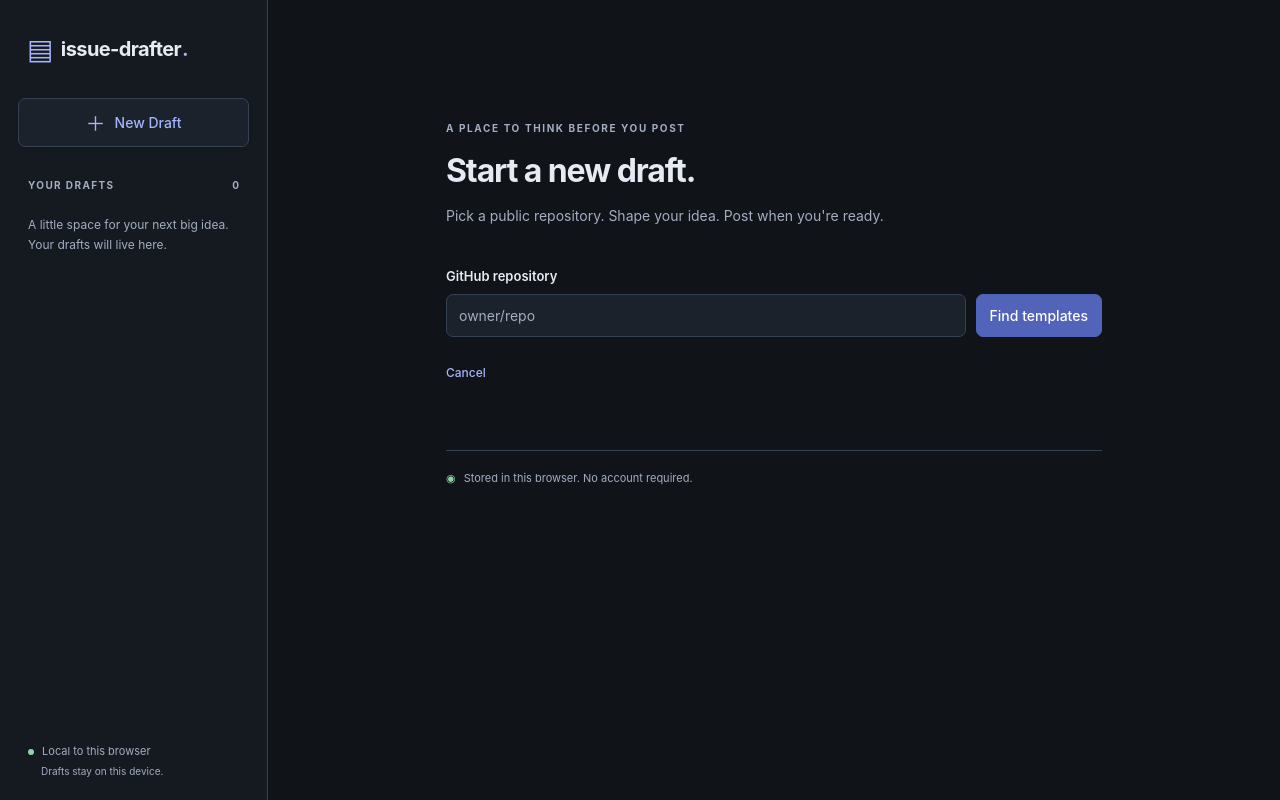
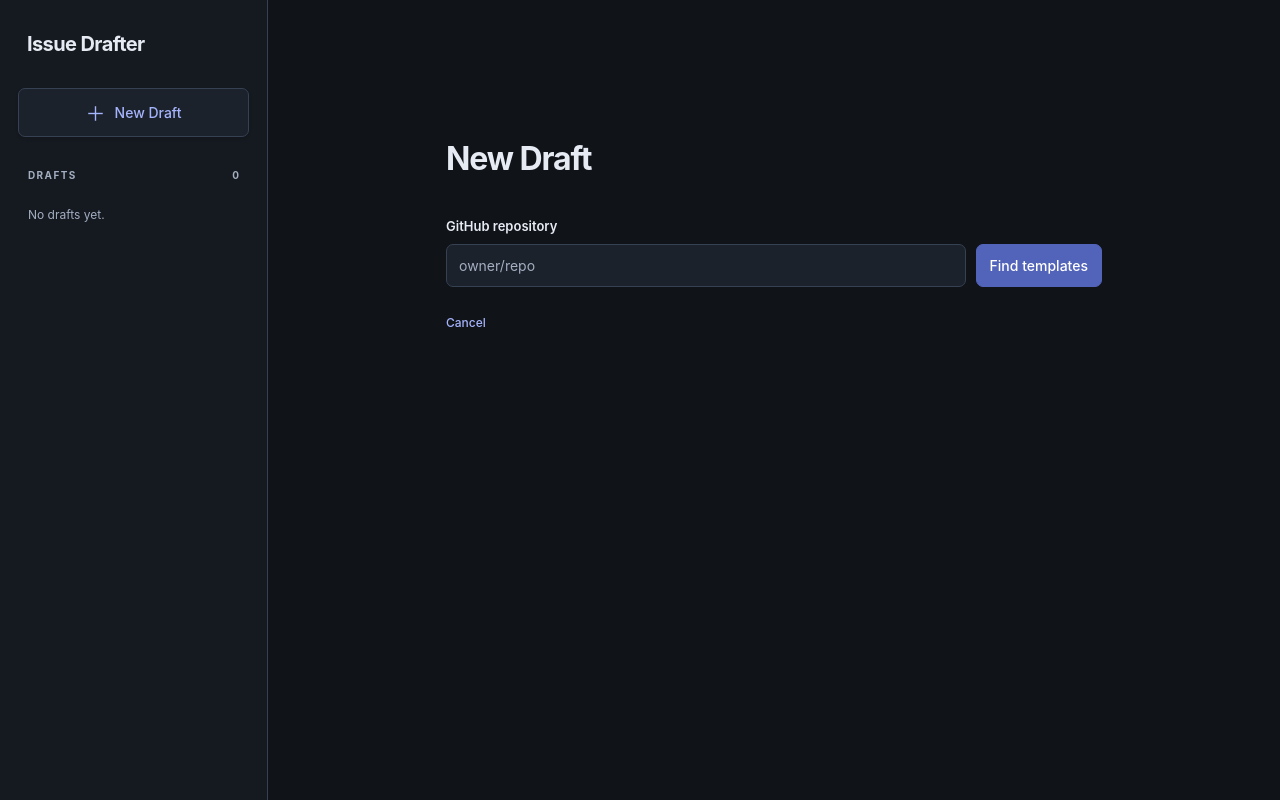
Before and after one commit to tamiroh/issue-drafter, a Svelte app: page / in a window 1280 px wide. Built offline with nearby package versions, Linux system fonts and the light colour scheme.

Commit message:
Simplify UI

```diff
--- a/index.html
+++ b/index.html
@@ -5,7 +5,7 @@
     <meta name="viewport" content="width=device-width, initial-scale=1.0" />
     <meta name="theme-color" content="#101318" />
     <meta name="color-scheme" content="dark" />
-    <title>issue-drafter</title>
+    <title>Issue Drafter</title>
   </head>
   <body>
     <div id="app"></div>
--- a/src/App.svelte
+++ b/src/App.svelte
@@ -118,18 +118,14 @@
 <svelte:window onbeforeunload={beforeUnload} />
 <div class="app-shell">
   <aside class="sidebar">
-    <a class="brand" href="./"
-      ><span class="brand-icon" aria-hidden="true">▤</span> issue-drafter<span
-        class="brand-dot">.</span
-      ></a
-    >
+    <a class="brand" href="./">Issue Drafter</a>
     <button
       class="new-draft"
       disabled={loading || loadFailed}
       onclick={() => (creating = true)}
       ><span aria-hidden="true">＋</span> New Draft</button
     >
-    <div class="sidebar-label">YOUR DRAFTS <span>{drafts.length}</span></div>
+    <div class="sidebar-label">DRAFTS <span>{drafts.length}</span></div>
     <nav aria-label="Drafts">
       {#each repositories as repository (repository)}
         <div class="repository-group">
@@ -166,15 +162,8 @@
           {/each}
         </div>
       {/each}
-      {#if !drafts.length}<p class="empty-list">
-          A little space for your next big idea.<br />Your drafts will live
-          here.
-        </p>{/if}
+      {#if !drafts.length}<p class="empty-list">No drafts yet.</p>{/if}
     </nav>
-    <div class="sidebar-bottom">
-      <span class="local-dot"></span> Local to this browser
-      <p>Drafts stay on this device.</p>
-    </div>
   </aside>
   <main>
     {#if error}<div class="global-error" role="alert">
@@ -194,8 +183,7 @@
           onchange={edit}
           onretry={() => current && save(current)}
         />{/key}{:else}<div class="empty-state">
-        <h1>Your next issue starts here.</h1>
-        <p>Create a draft to start writing.</p>
+        <h1>No draft selected</h1>
         <button class="primary" onclick={() => (creating = true)}
           >New Draft</button
         >
@@ -363,16 +351,6 @@
     padding: 0 9px;
   }
 
-  .brand-icon {
-    font-size: 28px;
-    color: var(--accent);
-  }
-
-  .brand-dot {
-    color: var(--accent);
-    margin-left: -7px;
-  }
-
   .new-draft {
     width: 100%;
     margin: 32px 0;
@@ -469,37 +447,8 @@
     padding: 12px 10px;
   }
 
-  .sidebar-bottom {
-    margin-top: auto;
-    padding: 50px 10px 0;
-    font-size: 11px;
-    color: var(--muted);
-  }
-
-  .sidebar-bottom p {
-    margin: 5px 0 0 13px;
-    font-size: 10px;
-    color: var(--muted);
-  }
-
-  .local-dot {
-    display: inline-block;
-    width: 6px;
-    height: 6px;
-    border-radius: 50%;
-    background: var(--success);
-    margin-right: 5px;
-  }
-
   main {
     min-width: 0;
-  }
-
-  :global(.eyebrow) {
-    font-size: 10px;
-    font-weight: 650;
-    letter-spacing: 1.6px;
-    color: var(--muted);
   }
 
   :global(.primary) {
@@ -592,10 +541,6 @@
       overflow: auto;
     }
 
-    .sidebar-bottom {
-      display: none;
-    }
-
     .repository-group {
       margin-top: 10px;
     }
--- a/src/Editor.svelte
+++ b/src/Editor.svelte
@@ -33,10 +33,7 @@
 </script>
 
 <header class="editor-header">
-  <div>
-    <div class="eyebrow">ISSUE DRAFT</div>
-    <div class="repo-title">{draft.repository}</div>
-  </div>
+  <div class="repo-title">{draft.repository}</div>
   <a class="button primary" href={url} target="_blank" rel="noopener noreferrer"
     >Open on GitHub <span aria-hidden="true">↗</span></a
   >
@@ -45,9 +42,7 @@
   <div class="editor-meta">
     <span>Template <strong>{draft.template ?? "No template"}</strong></span
     ><span class:error={status === "Save failed"} role="status"
-      >{status === "Saved"
-        ? "● Saved locally"
-        : status}{#if status === "Save failed"}
+      >{status === "Saved" ? "Saved" : status}{#if status === "Save failed"}
         <button class="text-button" onclick={onretry}>Retry</button>{/if}</span
     >
   </div>
@@ -59,7 +54,6 @@
   <input
     id="issue-title"
     class="title-input"
-    placeholder="Give your issue a clear title"
     value={draft.title}
     oninput={(event) => onchange("title", event.currentTarget.value)}
   />
@@ -80,25 +74,18 @@
   {#if preview}<div class="markdown preview" aria-label="Markdown preview">
       {#if draft.body}<!-- HTML is sanitized with DOMPurify in renderMarkdown. -->
         <!-- eslint-disable-next-line svelte/no-at-html-tags -->
-        {@html html}{:else}<p class="muted">
-          Your Markdown preview will appear here.
-        </p>{/if}
+        {@html html}{:else}<p class="muted">Nothing to preview.</p>{/if}
     </div>{:else}<textarea
       id="issue-body"
-      placeholder="Describe the problem, share some context, or propose an idea…"
       value={draft.body}
       oninput={(event) => onchange("body", event.currentTarget.value)}
     ></textarea>{/if}
   <div class="editor-footer">
-    <span>Markdown supported · Saved automatically</span><span
+    <span>Markdown</span><span
       >{draft.body.length.toLocaleString()} characters</span
     >
   </div>
   <div class="handoff">
-    <div>
-      <strong>Ready when you are.</strong>
-      <p>Review and submit on GitHub. Your draft stays here.</p>
-    </div>
     <div class="copy-actions">
       <button onclick={() => copy("title")}>Copy title</button><button
         onclick={() => copy("body")}>Copy body</button
@@ -129,7 +116,6 @@
 
   .repo-title {
     font-size: 17px;
-    margin-top: 8px;
     font-weight: 600;
     overflow-wrap: anywhere;
   }
@@ -237,23 +223,12 @@
 
   .handoff {
     display: flex;
-    justify-content: space-between;
+    justify-content: flex-end;
     align-items: center;
     gap: 18px;
     margin-top: 35px;
     padding-top: 23px;
     border-top: 1px solid var(--border);
-  }
-
-  .handoff strong {
-    font-size: 12px;
-    font-weight: 600;
-  }
-
-  .handoff p {
-    font-size: 11px;
-    color: var(--muted);
-    margin: 5px 0;
   }
 
   .copy-actions {
--- a/src/NewDraft.svelte
+++ b/src/NewDraft.svelte
@@ -87,11 +87,7 @@
 </script>
 
 <section class="creation">
-  <div class="eyebrow">A PLACE TO THINK BEFORE YOU POST</div>
-  <h1>Start a new draft.</h1>
-  <p class="muted">
-    Pick a public repository. Shape your idea. Post when you're ready.
-  </p>
+  <h1>New Draft</h1>
   <form
     onsubmit={(event) => {
       event.preventDefault();
@@ -117,7 +113,7 @@
     <div class="template-picker">
       <label for="template">Issue template</label>
       <select id="template" bind:value={selected} disabled={loading}>
-        <option value="">No template — start with a blank draft</option>
+        <option value="">No template</option>
         {#each templates as template (template.path)}<option
             value={template.path}>{template.name}</option
           >{/each}
@@ -132,9 +128,6 @@
     </div>
   {/if}
   <button class="text-button" onclick={oncancel}>Cancel</button>
-  <div class="local-note">
-    <span aria-hidden="true">◉</span> Stored in this browser. No account required.
-  </div>
 </section>
 
 <style>
@@ -173,19 +166,6 @@
     margin-top: 18px;
   }
 
-  .local-note {
-    font-size: 11px;
-    color: var(--muted);
-    margin-top: 60px;
-    border-top: 1px solid var(--border);
-    padding-top: 20px;
-  }
-
-  .local-note span {
-    color: var(--success);
-    margin-right: 5px;
-  }
-
   @media (max-width: 760px) {
     .repository-input {
       flex-direction: column;
@@ -205,9 +185,5 @@
     .creation {
       margin: 10px auto;
     }
-
-    .local-note {
-      margin-top: 30px;
-    }
   }
 </style>
```
